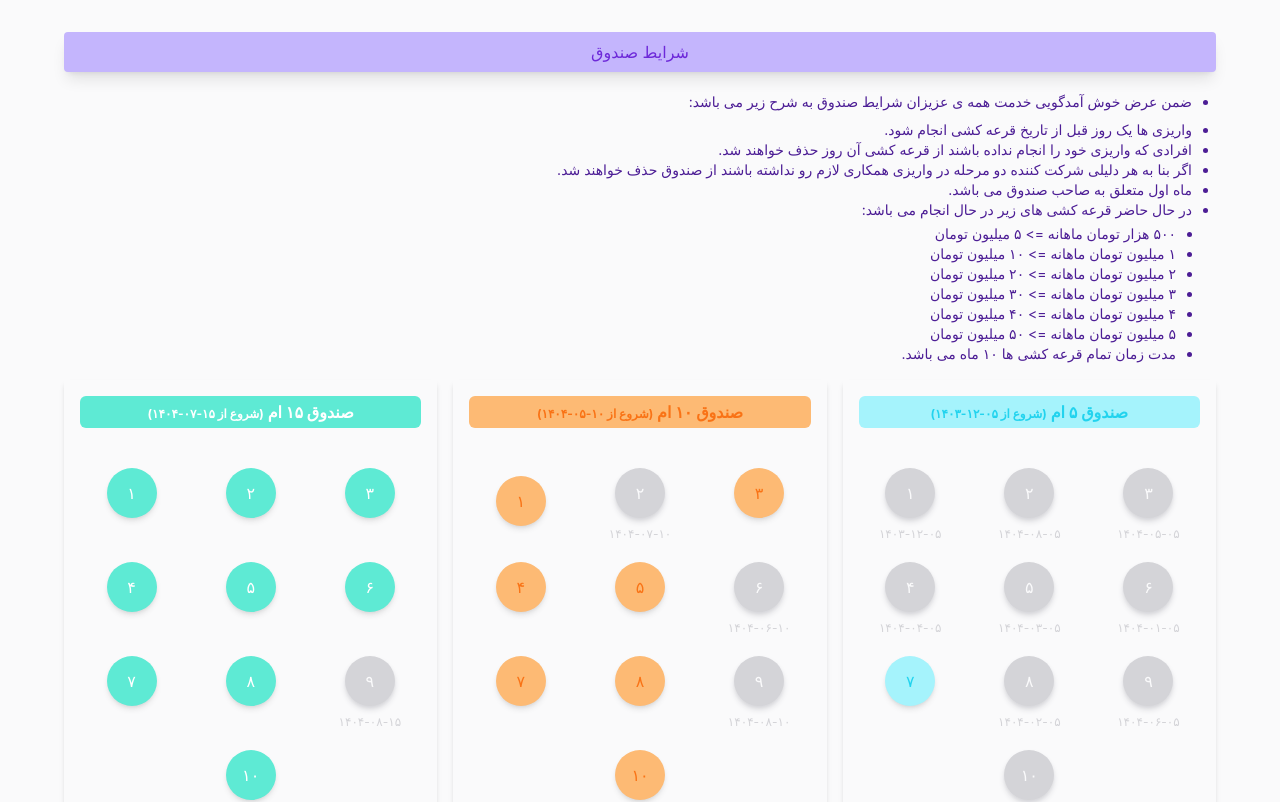
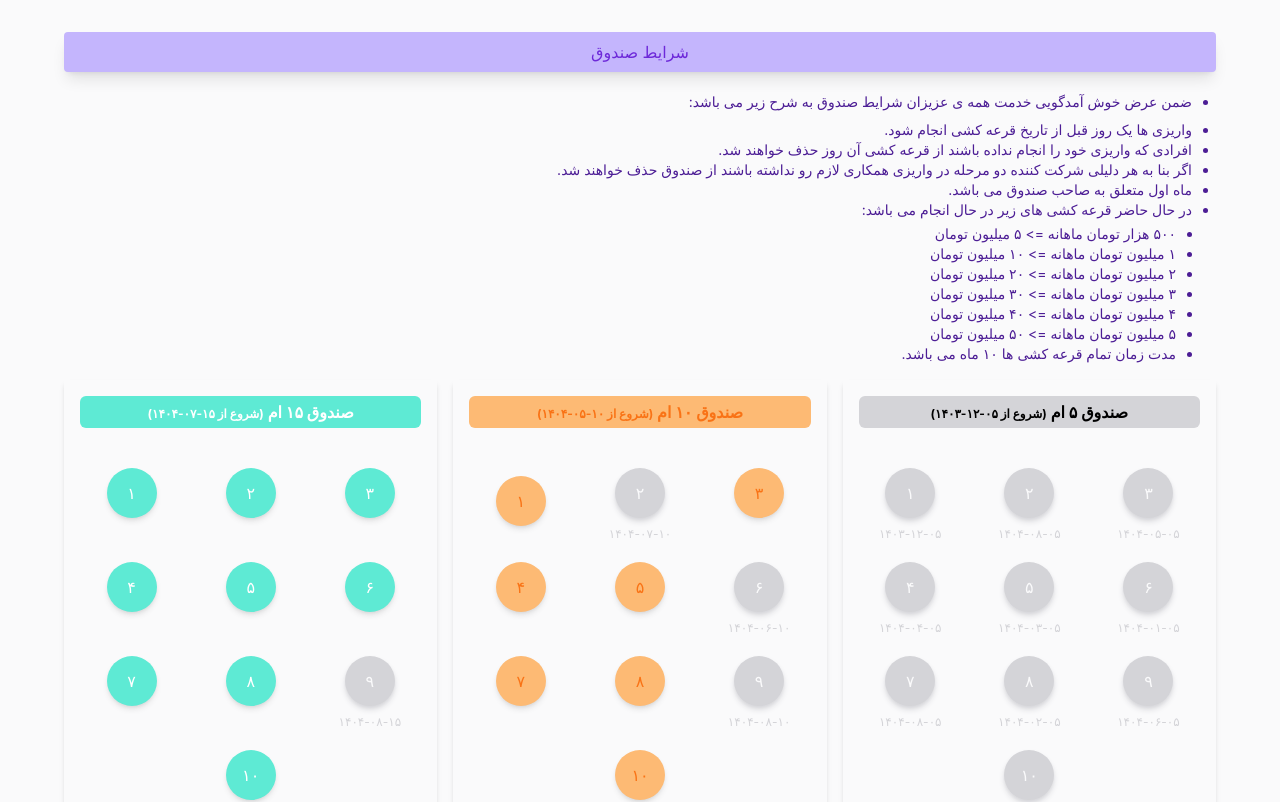
Before and after one commit to Raha7325/monthly-lottery, a React (Create React App) app: page / in a window 1280 px wide. Shown: the top 802 px of the page. Built offline with nearby package versions, Linux system fonts and the light colour scheme.

Commit message:
updated fifth lottery

```diff
--- a/src/components/fifth-lottery.jsx
+++ b/src/components/fifth-lottery.jsx
@@ -10,12 +10,12 @@ const SeventeenthLottery = () => {
     { number: "۴", label: "۱۴۰۴-۰۴-۰۵", isDisabled: true },
     { number: "۹", label: "۱۴۰۴-۰۶-۰۵", isDisabled: true },
     { number: "۸", label: "۱۴۰۴-۰۲-۰۵", isDisabled: true },
-    { number: "۷", label: "." },
+    { number: "۷", label: "۱۴۰۴-۰۸-۰۵", isDisabled: true },
     { number: "۱۰",label: "۱۴۰۴-۰۷-۰۵", isDisabled: true, isCentered: true },
   ];
   return (
     <div className="flex-col mt-[40px] md:mt-0 shadow-md p-4">
-      <div className="mb-10 px-3 py-1 rounded-md bg-cyan-200 text-center text-cyan-400 font-bold">
+      <div className="mb-10 px-3 py-1 rounded-md bg-gray-200 text-center text-gray-400 font-bold">
         صندوق ۵ ام <span className="text-xs">(شروع از ۰۵-۱۲-۱۴۰۳)</span>
       </div>
       <div className="grid grid-cols-3 gap-x-4 gap-y-5 place-items-center">
```
